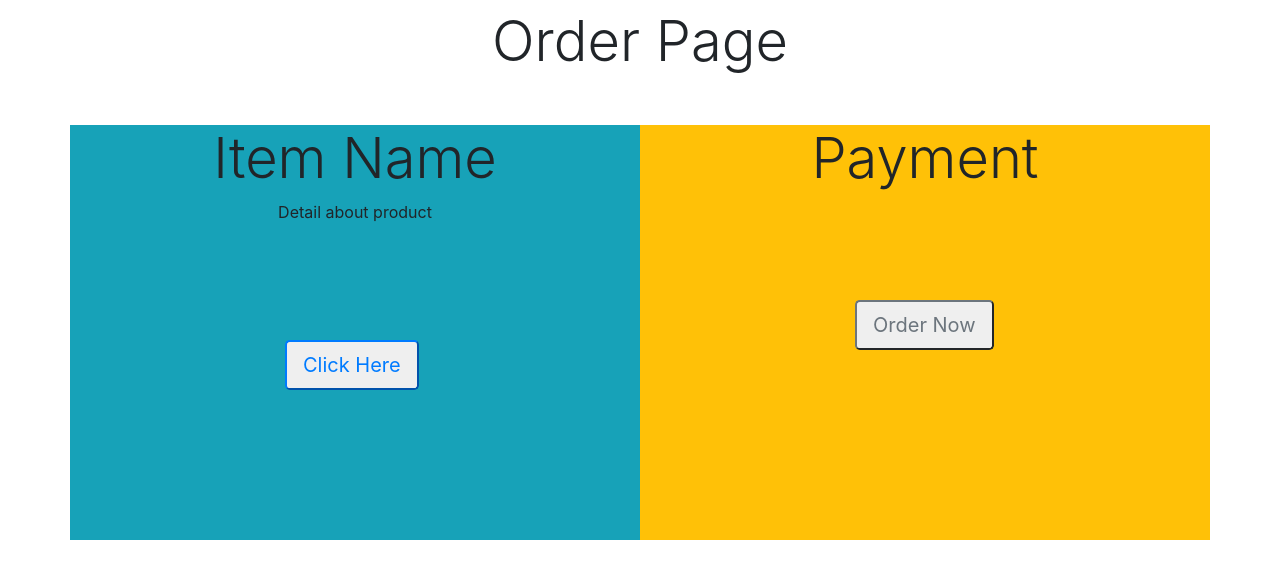
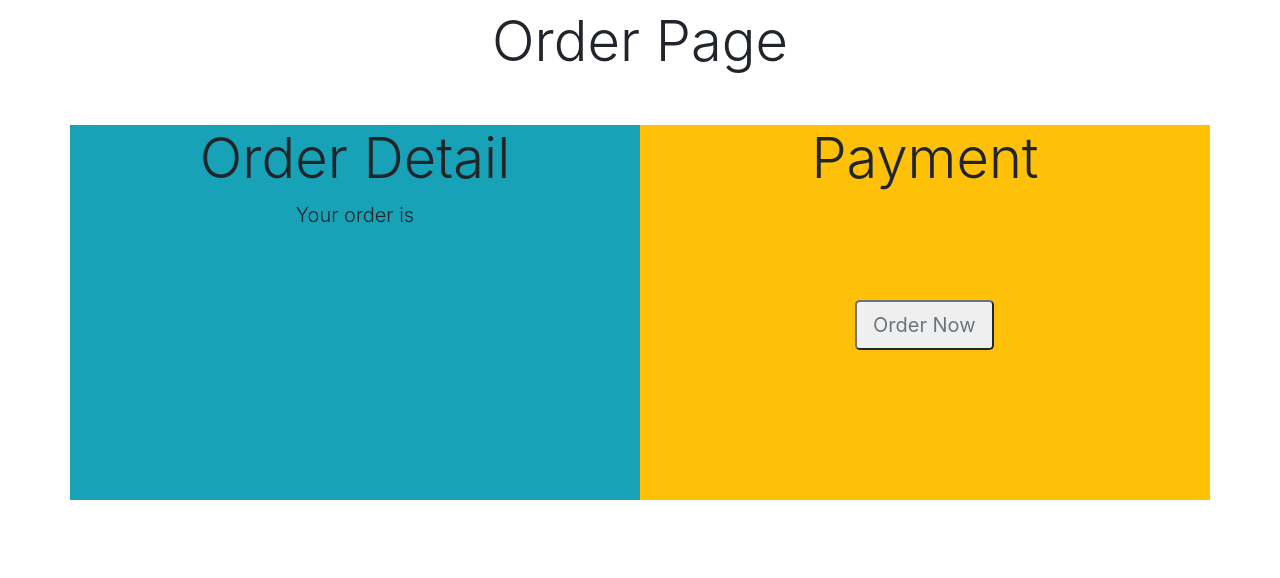
Before and after one commit to Shaikh-Abdullah/FoodX, a plain HTML site: page orderPage.html in a window 1280 px wide. Drawn offline with nearby package versions, Linux system fonts and the light colour scheme.

Commit message:
initial push

```diff
--- a/orderPage.html
+++ b/orderPage.html
@@ -13,9 +13,24 @@
     <div class="container" style= "margin-top: 50px">
         <div class="row">
             <div class="col bg-info">
-                <h2 class="text-center lead display-4">Item Name</h2>
-                <p class="text-center">Detail about product</p>
-                <button class="btn-lg btn-outline-primary" style="margin: 100px 0 150px 200px">Click Here</button>
+                <h2 class="text-center lead display-4">Order Detail</h2>
+                <p class="text-center lead">Your order is</p>
+                <!-- <form action="">
+                    <div class="form-group col-md-8">
+                        <label for="" class = "display-4">Select</label>
+                        <select class="form-control mt-3" id="">
+                          <option>Pizza</option>
+                          <option>Bibimbap (korean dish)</option>
+                          <option>Indian Thal</option>
+                          <option>Mushroom Burger</option>
+                          <option>Salmorejo (Spanish soup)</option>
+                          <option>Sushi</option>
+                        </select>
+                      </div>
+                </form> -->
+                <p id="pizzaQty"></p>
+
+                <!-- <button class="btn-lg btn-outline-primary" style="margin: 100px 0 150px 200px">Click Here</button> -->
             </div>
             <div class="col bg-warning">
                 <h2 class="text-center lead display-4">Payment</h2>
@@ -24,6 +39,7 @@
         </div>
     </div>
    </section>
+   <script src="order.js"></script>
 
     <script src="https://code.jquery.com/jquery-3.5.1.slim.min.js" integrity="sha384-DfXdz2htPH0lsSSs5nCTpuj/zy4C+OGpamoFVy38MVBnE+IbbVYUew+OrCXaRkfj" crossorigin="anonymous"></script>
 <script src="https://cdn.jsdelivr.net/npm/popper.js@1.16.1/dist/umd/popper.min.js" integrity="sha384-9/reFTGAW83EW2RDu2S0VKaIzap3H66lZH81PoYlFhbGU+6BZp6G7niu735Sk7lN" crossorigin="anonymous"></script>
```
